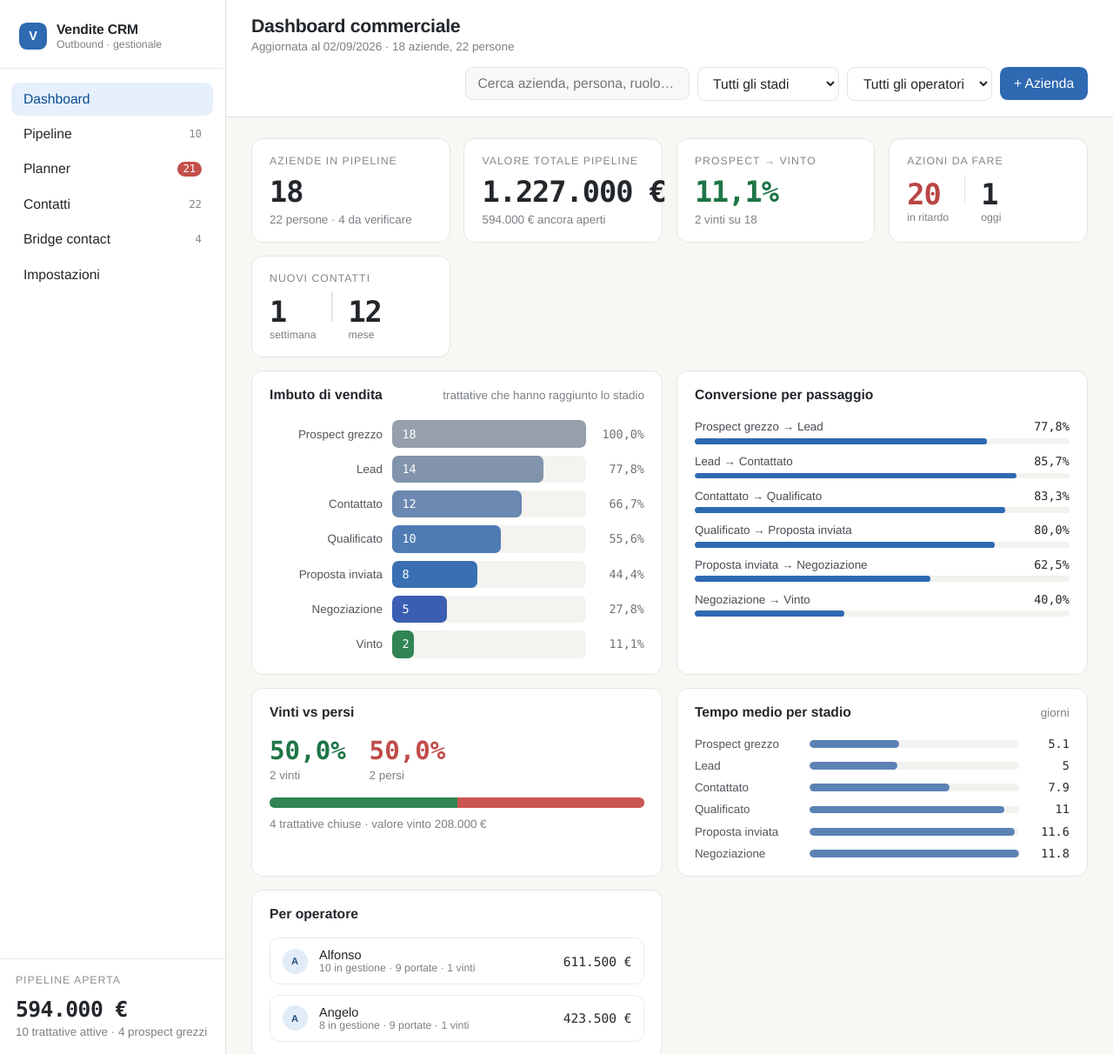
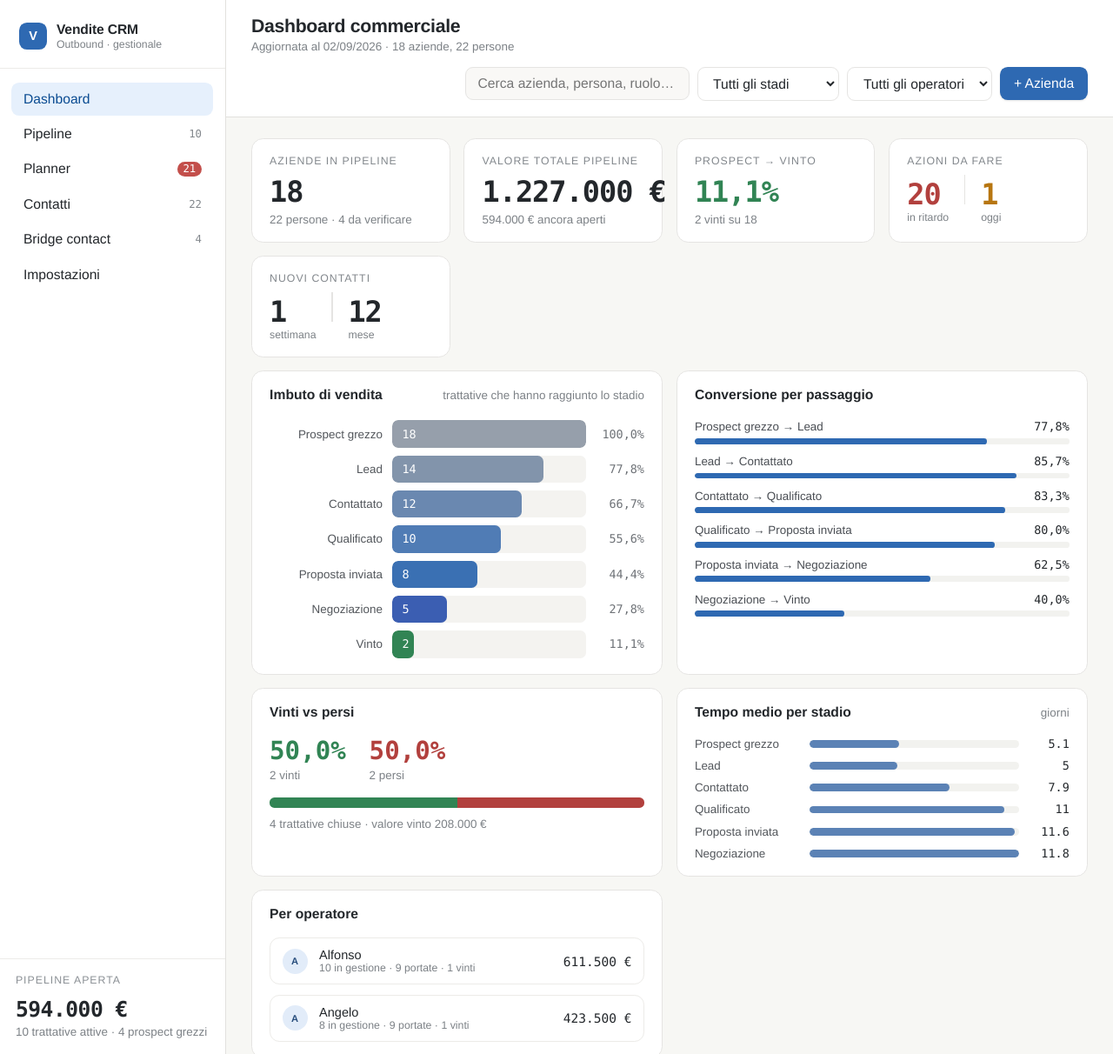
Before and after one commit to alfo-ns/TL-CRM, a Flask app: page / in a window 1280 px wide. Shown: the whole page at 87% size. Run offline with Flask 3, Linux system fonts and the light colour scheme; data comes from the database, SQL or seed files in the repository; some libraries are stand-ins or nearby versions.

Commit message:
Aggiunge colori semantici e gerarchia visiva ai pulsanti
L'interfaccia usava quasi ovunque solo blu/grigio, con poco codice
colore per distinguere l'importanza o la natura di un'informazione, e i
pulsanti (piatti, senza feedback) rendevano difficile capire a colpo
d'occhio quale azione fosse quella da compiere in un modal o quale
fosse solo di uscita.

Colori semantici:
- Aggiunte le variabili --success/--warning (mancavano; --accent e
  --danger esistevano già) seguendo lo stesso pattern base/bg/fg.
- I valori KPI della dashboard (conversione, vinti/persi, in ritardo/
  oggi) ora usano questi colori invece di stringhe oklch() hardcoded
  sparse nel markup — stesso risultato visivo per i casi già colorati,
  ma centralizzato, più "oggi" (arancio/warning) che prima era neutro
  come qualsiasi altro numero.
- Le card della Pipeline con un'azione in ritardo hanno ora un bordo
  sinistro rosso, visibile scorrendo la board senza dover leggere il
  testo di ogni chip.

Pulsanti:
- Aggiunta una quarta classe .btn-text per azioni terziarie (Annulla/
  Chiudi nei modal e nel pannello di import), applicata al posto di
  .btn-ghost dove non serve lo stesso peso visivo di Salva/Modifica/
  Duplica.
- Aggiunte transizioni e feedback (:hover più marcato, leggero
  :active) su tutte le varianti di pulsante, e un'ombra sottile sul
  pulsante primario (.btn) per dargli più risalto — la piattezza
  segnalata era in parte dovuta all'assenza di questi dettagli.

Co-Authored-By: Claude Sonnet 5 <noreply@anthropic.com>
Claude-Session: https://claude.ai/code/session_01Rd3xxXm85oT3qmSpuWEnhS

```diff
--- a/static/css/style.css
+++ b/static/css/style.css
@@ -14,6 +14,13 @@
   --accent-fg: oklch(0.42 0.13 255);
   --danger: oklch(0.53 0.15 25);
   --danger-bg: oklch(0.97 0.02 25);
+  --danger-fg: oklch(0.46 0.16 25);
+  --success: oklch(0.55 0.11 155);
+  --success-bg: oklch(0.96 0.03 155);
+  --success-fg: oklch(0.42 0.1 155);
+  --warning: oklch(0.62 0.13 70);
+  --warning-bg: oklch(0.96 0.04 90);
+  --warning-fg: oklch(0.48 0.11 70);
   --mono: ui-monospace, 'SFMono-Regular', Menlo, Consolas, 'Liberation Mono', monospace;
   --sans: 'Helvetica Neue', Helvetica, Arial, sans-serif;
 }
@@ -77,11 +84,17 @@ input[type=text], input[type=date], input[type=email], input[type=tel], select,
 }
 input[type=text]:focus, input[type=date]:focus, select:focus, textarea:focus { border-color: var(--accent); background: #fff; }
 select { background: #fff; }
-.btn { padding: 9px 14px; border: 0; border-radius: 8px; background: var(--accent); color: #fff; font-weight: 500; white-space: nowrap; }
-.btn:hover { background: var(--accent-hover); }
-.btn-ghost { padding: 7px 11px; border: 1px solid var(--border-strong); background: #fff; border-radius: 8px; }
-.btn-ghost:hover { background: oklch(0.96 0.004 95); }
-.btn-danger { border: 1px solid oklch(0.92 0.02 25); background: #fff; border-radius: 8px; padding: 7px 11px; color: var(--danger); }
+.btn, .btn-ghost, .btn-danger, .btn-text { transition: background-color 0.12s ease, border-color 0.12s ease, box-shadow 0.12s ease, transform 0.05s ease; }
+.btn { padding: 9px 14px; border: 0; border-radius: 8px; background: var(--accent); color: #fff; font-weight: 500; white-space: nowrap; box-shadow: 0 1px 2px oklch(0.2 0.01 255 / 0.12); }
+.btn:hover { background: var(--accent-hover); box-shadow: 0 2px 6px oklch(0.2 0.01 255 / 0.18); }
+.btn:active { transform: translateY(1px); box-shadow: 0 1px 1px oklch(0.2 0.01 255 / 0.12); }
+.btn-ghost { padding: 7px 11px; border: 1px solid var(--border-strong); background: #fff; border-radius: 8px; font-weight: 500; }
+.btn-ghost:hover { background: oklch(0.96 0.004 95); border-color: oklch(0.82 0.006 95); }
+.btn-ghost:active { transform: translateY(1px); }
+.btn-danger { border: 1px solid oklch(0.92 0.02 25); background: #fff; border-radius: 8px; padding: 7px 11px; color: var(--danger); font-weight: 500; }
+.btn-danger:active { transform: translateY(1px); }
+.btn-text { border: 0; background: transparent; padding: 6px 8px; color: var(--text-dimmer); font-weight: 500; border-radius: 6px; }
+.btn-text:hover { color: var(--text); background: oklch(0.96 0.004 95); }
 .btn-danger:hover { background: var(--danger-bg); }
 .btn-sm { padding: 4px 9px; font-size: 11px; }
 
@@ -133,7 +146,8 @@ select { background: #fff; }
 .stage-dot { width: 8px; height: 8px; border-radius: 50%; flex: none; }
 .kanban-col-count { margin-left: auto; font-family: var(--mono); font-size: 11px; color: oklch(0.55 0.01 255); background: #fff; border: 1px solid var(--border); border-radius: 20px; padding: 1px 7px; }
 .kanban-col-total { font-family: var(--mono); font-size: 11px; color: oklch(0.55 0.01 255); }
-.deal-card { background: #fff; border: 1px solid var(--border); border-radius: 10px; padding: 11px 12px; cursor: grab; box-shadow: 0 1px 2px oklch(0.2 0.01 255 / 0.05); touch-action: pan-y; }
+.deal-card { background: #fff; border: 1px solid var(--border); border-left: 3px solid transparent; border-radius: 10px; padding: 11px 12px; cursor: grab; box-shadow: 0 1px 2px oklch(0.2 0.01 255 / 0.05); touch-action: pan-y; }
+.deal-card-overdue { border-left-color: var(--danger); }
 .deal-card:hover { border-color: oklch(0.72 0.05 255); box-shadow: 0 2px 8px oklch(0.2 0.01 255 / 0.08); }
 .deal-card.dragging { opacity: 0.35; }
 .deal-ghost {
--- a/static/js/render.js
+++ b/static/js/render.js
@@ -184,15 +184,15 @@ function dashboardHTML(vm) {
       </div>
       <div class="card">
         <div class="kpi-label">Prospect → Vinto</div>
-        <div class="kpi-value" style="color:oklch(0.5 0.11 155)">${k.convTotale}</div>
+        <div class="kpi-value" style="color:var(--success)">${k.convTotale}</div>
         <div class="kpi-sub">${k.vinti} vinti su ${k.aziende}</div>
       </div>
       <div class="card">
         <div class="kpi-label">Azioni da fare</div>
         <div class="kpi-split">
-          <div><div class="n" style="color:oklch(0.55 0.15 25)">${k.inRitardo}</div><div class="l">in ritardo</div></div>
+          <div><div class="n" style="color:var(--danger)">${k.inRitardo}</div><div class="l">in ritardo</div></div>
           <div class="kpi-divider"></div>
-          <div><div class="n">${k.oggi}</div><div class="l">oggi</div></div>
+          <div><div class="n" style="color:var(--warning)">${k.oggi}</div><div class="l">oggi</div></div>
         </div>
       </div>
       <div class="card">
@@ -236,12 +236,12 @@ function dashboardHTML(vm) {
       <div class="card">
         <div class="card-title">Vinti vs persi</div>
         <div style="display:flex;align-items:baseline;gap:24px;margin-top:16px">
-          <div><div class="mono" style="font-size:26px;font-weight:600;color:oklch(0.5 0.11 155)">${k.pctVinti}</div><div class="kpi-sub">${k.vinti} vinti</div></div>
-          <div><div class="mono" style="font-size:26px;font-weight:600;color:oklch(0.57 0.15 25)">${k.pctPersi}</div><div class="kpi-sub">${k.persi} persi</div></div>
+          <div><div class="mono" style="font-size:26px;font-weight:600;color:var(--success)">${k.pctVinti}</div><div class="kpi-sub">${k.vinti} vinti</div></div>
+          <div><div class="mono" style="font-size:26px;font-weight:600;color:var(--danger)">${k.pctPersi}</div><div class="kpi-sub">${k.persi} persi</div></div>
         </div>
         <div style="display:flex;height:10px;border-radius:5px;overflow:hidden;margin-top:16px;background:oklch(0.96 0.004 95)">
-          <div style="background:oklch(0.55 0.11 155);width:${k.barVinti}"></div>
-          <div style="background:oklch(0.6 0.15 25);width:${k.barPersi}"></div>
+          <div style="background:var(--success);width:${k.barVinti}"></div>
+          <div style="background:var(--danger);width:${k.barPersi}"></div>
         </div>
         <div class="kpi-sub" style="margin-top:10px">${k.chiuse} trattative chiuse · valore vinto ${k.valoreVinto}</div>
       </div>
@@ -288,7 +288,7 @@ function pipelineHTML(vm) {
         </div>
         <div class="kanban-col-total mono">${col.total}</div>
         ${col.deals.map(d => `
-          <div class="deal-card" data-drag-id="${d.id}" data-action="open-detail" data-id="${d.id}">
+          <div class="deal-card ${d.overdue ? 'deal-card-overdue' : ''}" data-drag-id="${d.id}" data-action="open-detail" data-id="${d.id}">
             <div class="deal-name">${esc(d.nome)}</div>
             <div class="deal-sub">${esc(d.settore)} · ${d.dip} dip.</div>
             <div class="deal-row">
@@ -573,7 +573,7 @@ function importPreviewHTML(vm) {
       <div class="import-preview-title">Impossibile leggere il file</div>
       <div class="settings-desc">${esc(p.error)}</div>
       <div class="modal-actions" style="margin-top:12px">
-        <button class="btn-ghost" data-action="import-cancel">Chiudi</button>
+        <button class="btn-text" data-action="import-cancel">Chiudi</button>
       </div>
     </div>`;
   }
@@ -598,7 +598,7 @@ function importPreviewHTML(vm) {
         ${p.errori.length > 20 ? `<div class="settings-desc">+ altre ${p.errori.length - 20} righe con problemi.</div>` : ''}
       </div>` : ''}
     <div class="modal-actions" style="margin-top:12px">
-      <button class="btn-ghost" data-action="import-cancel">Annulla</button>
+      <button class="btn-text" data-action="import-cancel">Annulla</button>
       <button class="btn" data-action="import-confirm">Conferma importazione</button>
     </div>
   </div>`;
@@ -816,7 +816,7 @@ function modalHTML(vm) {
         <div class="modal-title">${title}</div>
         ${body}
         <div class="modal-actions">
-          <button class="btn-ghost" data-action="close-modal">Annulla</button>
+          <button class="btn-text" data-action="close-modal">Annulla</button>
           <button class="btn" data-action="save-modal">Salva</button>
         </div>
       </div>
--- a/static/js/viewmodel.js
+++ b/static/js/viewmodel.js
@@ -96,6 +96,7 @@ function computeViewModel() {
           referente: p ? p.nome + ' ' + p.cognome + (people.length > 1 ? ' +' + (people.length - 1) : '') : 'Referente da trovare',
           gestitoDa: c.gestitoDa,
           hasNext: !!(c.next && c.next.data), nextBg: u.bg, nextFg: u.fg,
+          overdue: !!(c.next && c.next.data && H.dayDiff(c.next.data) < 0),
           nextTipo: c.next ? H.actionById(c.next.tipo).label : '', nextQuando: c.next ? H.quando(c.next.data) : '',
           nextStadio: c.next ? H.stageLabelShort(c.next.stadio) : '',
           hasBridge: !!br, bridge: br ? br.nome : '',
```
